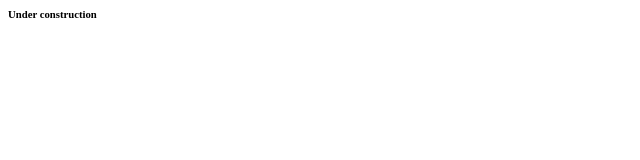
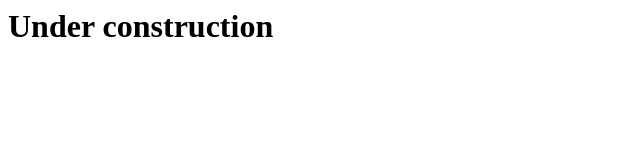
Before and after one commit to satsolucoes/satsolucoes.github.io, a plain HTML site: page index.html in a window 1280 px wide. Shown: the whole page, without its empty margins (0-640 px from the left). Drawn offline with Linux system fonts and the light colour scheme.

Commit message:
Update index.html

```diff
--- a/index.html
+++ b/index.html
@@ -1,5 +1,5 @@
 <html>
   <body>
-    <h6>Under construction</h6>
+    <h1>Under construction</h1>
   <body>
 </html>
```
